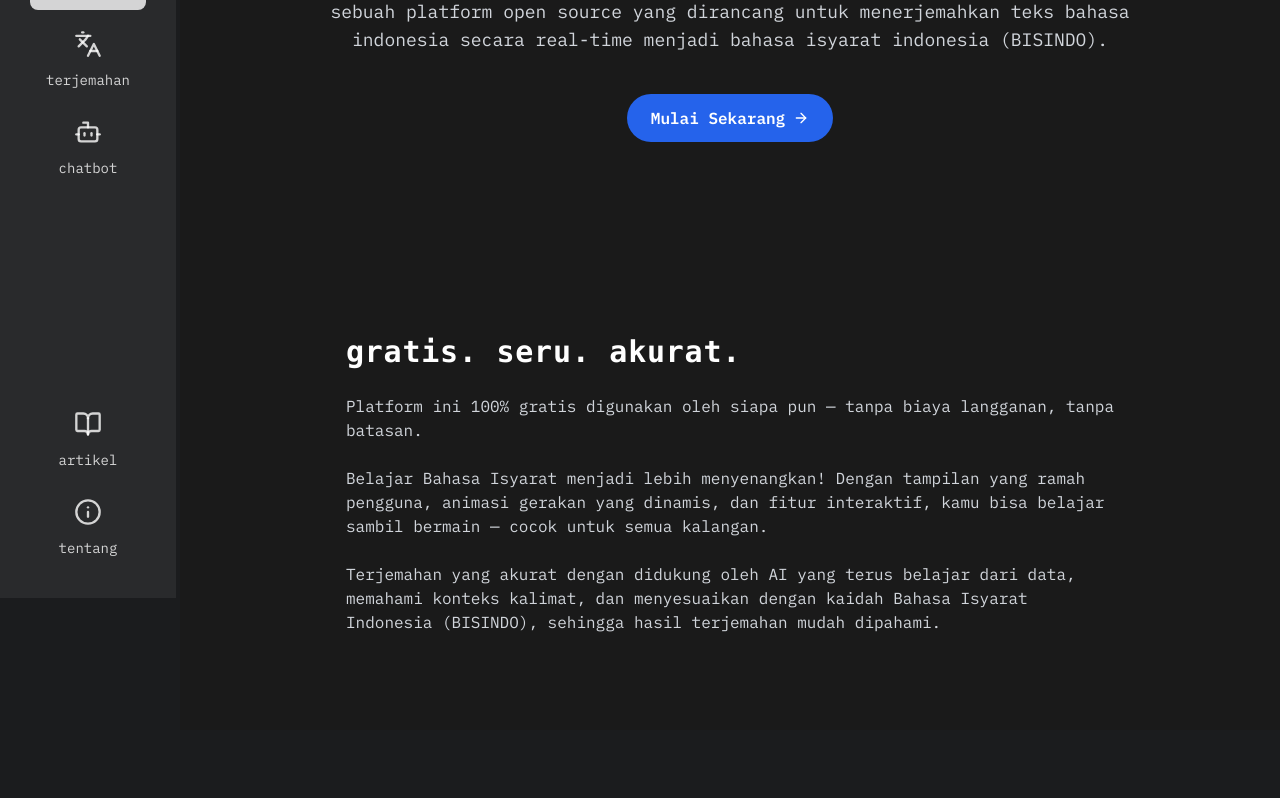
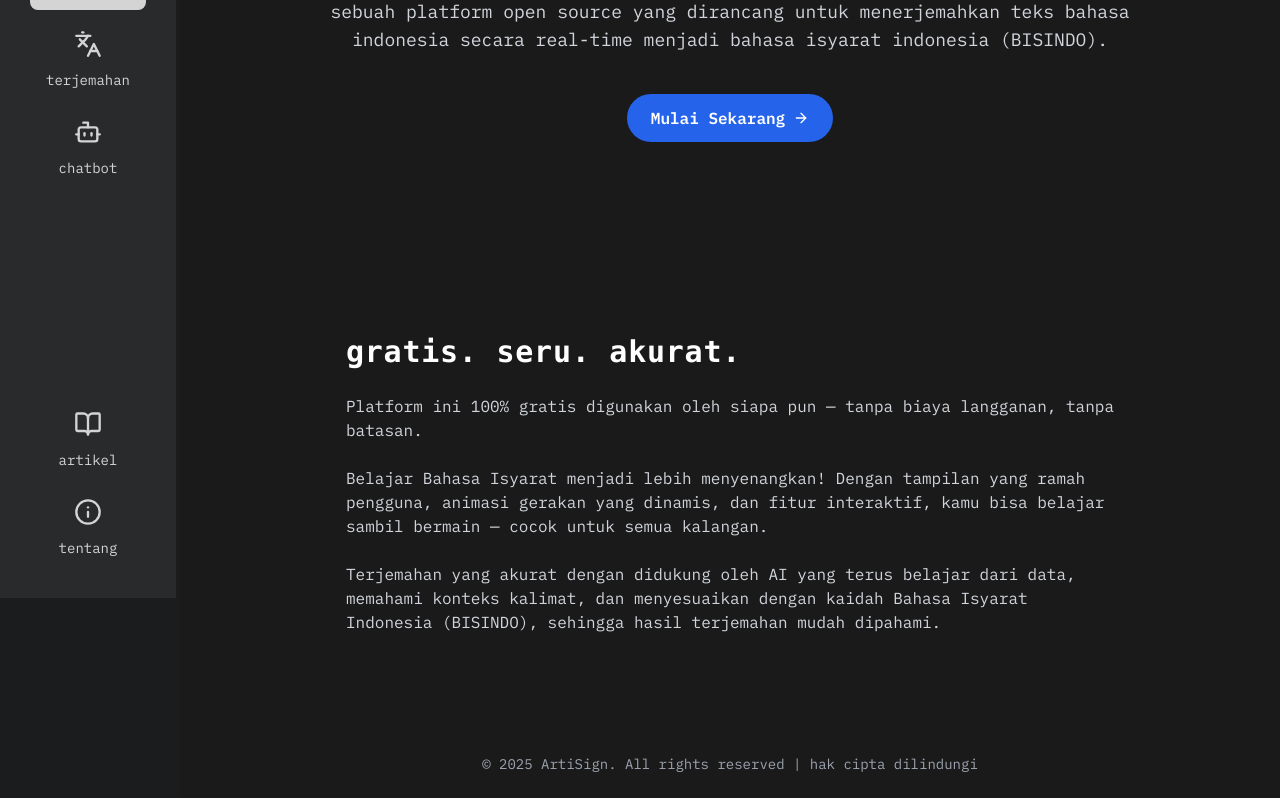
Before and after one commit to shaflykhalifap/ArtiSign, a React app: page / in a window 1280 px wide. Shown: the part 202-1000 px from the top of the page. Before the commit the page ends 932 px from the top, so only its background shows below. Built offline with nearby package versions, Linux system fonts and the light colour scheme.

Commit message:
dev: create footer component

```diff
--- a/src/components/FeatureCard.tsx
+++ b/src/components/FeatureCard.tsx
@@ -0,0 +1,26 @@
+import Image from "./Image";
+
+type FeatureCardProps = {
+  title: string;
+  description: string;
+  image: string;
+  alt: string;
+};
+
+const FeatureCard = ({ title, description, image, alt }: FeatureCardProps) => {
+  return (
+    <div className="bg-[#111111] border border-gray-700 rounded-xl p-6 hover:shadow-lg transition-shadow">
+      <div className="relative w-full h-48 mb-6">
+        <Image
+          src="/images/fitur1.png"
+          alt="Ilustrasi Fitur"
+          className="w-full h-48 rounded"
+        />
+      </div>
+      <h3 className="text-lg font-bold font-mono mb-2">{title}</h3>
+      <p className="text-sm text-gray-300">{description}</p>
+    </div>
+  );
+};
+
+export default FeatureCard;
--- a/src/components/Footer.tsx
+++ b/src/components/Footer.tsx
@@ -0,0 +1,18 @@
+import Container from "./Container";
+
+const Footer = () => {
+  return (
+    <footer className="bg-[#1a1a1a] text-gray-400 py-6 text-center">
+      <Container>
+        <div className="mb-4 md:mb-0">
+          <p className="text-sm">
+            &copy; {new Date().getFullYear()} ArtiSign. All rights reserved |
+            hak cipta dilindungi
+          </p>
+        </div>
+      </Container>
+    </footer>
+  );
+};
+
+export default Footer;
--- /dev/null
+++ b/src/components/Image.tsx
@@ -0,0 +1,18 @@
+type ImageProps = {
+  src: string;
+  alt: string;
+  className?: string;
+};
+
+const Image = ({ src, alt, className = "" }: ImageProps) => {
+  return (
+    <img
+      src={src}
+      alt={alt}
+      className={`object-contain ${className}`}
+      loading="lazy"
+    />
+  );
+};
+
+export default Image;
--- a/src/components/Sidebar.tsx
+++ b/src/components/Sidebar.tsx
@@ -4,7 +4,7 @@ import ButtonSidebar from "./ButtonSidebar";
 
 const Sidebar = () => {
   return (
-    <aside className="w-44 h-screen bg-[#292A2C] text-white/80 flex flex-col items-center py-8 space-y-2">
+    <aside className="w-44 h-screen bg-[#292A2C] text-gray-30 flex flex-col items-center py-8 space-y-2">
       <div className="mb-8">
         <img
           src="../assets/img/logo-arti-sign.svg"
--- a/src/pages/Home.tsx
+++ b/src/pages/Home.tsx
@@ -1,17 +1,22 @@
 import Sidebar from "../components/Sidebar";
 import HeroSection from "../components/HeroSection";
 import HighlightSection from "../components/HighlightSection";
+import Footer from "../components/Footer";
 
 const Home = () => {
   return (
     <div className="flex">
-      <div className="fixed top-0 left-0 h-full">
+      <div className="fixed top-0 left-0 h-full z-10">
         <Sidebar />
       </div>
 
-      <div className="flex-1 ml-[180px]">
-        <HeroSection />
-        <HighlightSection />
+      <div className="flex-1 ml-[180px] flex flex-col min-h-screen">
+        <div className="flex-1">
+          <HeroSection />
+          <HighlightSection />
+        </div>
+
+        <Footer />
       </div>
     </div>
   );
```
